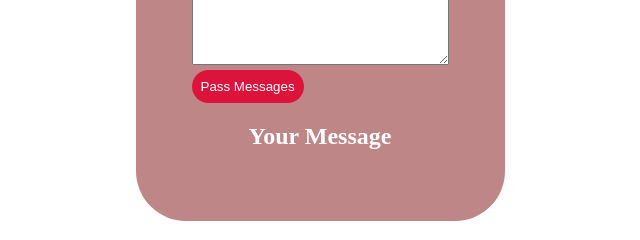
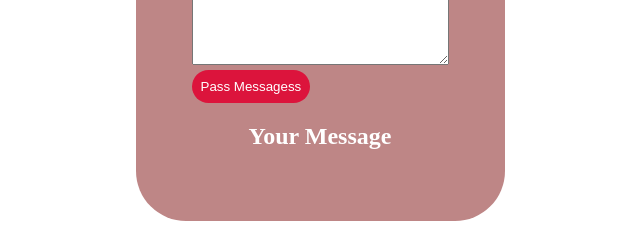
Before and after one commit to surayya8703/-pass-message-js-dom, a plain HTML site: page index.html in a window 1280 px wide. Shown: the part 350-590 px from the top of the page, 320-960 px from the left. Drawn offline with Linux system fonts and the light colour scheme.

Commit message:
second commit

```diff
--- a/index.html
+++ b/index.html
@@ -54,7 +54,7 @@
         <div class="allMess">
             <h1>Message</h1>
             <textarea id="textInput" cols="30" rows="6"></textarea>
-            <button id="passBtn">Pass Messages</button>
+            <button id="passBtn">Pass Messagess</button>
             <h2>Your Message</h2>
             <div class="messPass">
                 <h3><b><i id=passMe></i></b></h3>
```
